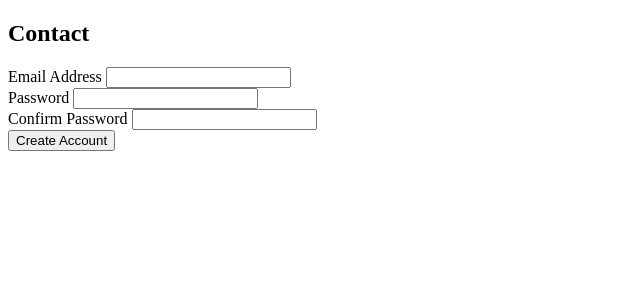
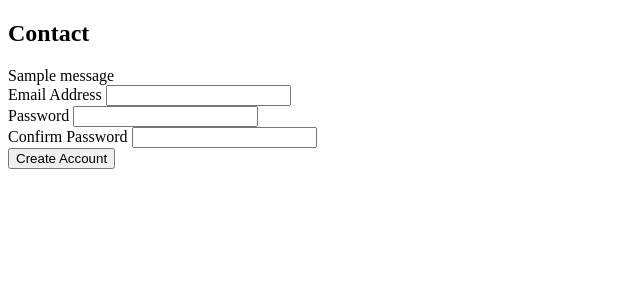
Before and after one commit to nancytaen/petimage, a Flask app: page /signup in a window 1280 px wide. Shown: the part 26-326 px from the top of the page, without its empty margins (0-640 px from the left). Run offline with Flask 2, Linux system fonts and the light colour scheme; one stand-in notice (Sample message) is shown.

Commit message:
flash message for signup form

```diff
--- a/application/templates/user/signup.html
+++ b/application/templates/user/signup.html
@@ -4,6 +4,9 @@
     <div>
         <h2 class="title">Contact</h2>
         <form method="POST" action="/signup">
+            {% for message in get_flashed_messages() %}
+                <div>{{ message }}</div>
+            {% endfor %}
             <div class="form-field">{{ form.email.label }} {{ form.email }}
                 {% if form.email.errors %}
                     {% for error in form.email.errors %}
--- a/application/views/user.py
+++ b/application/views/user.py
@@ -12,7 +12,8 @@ def signup():
     if request.method == 'POST':
         if signup_form.validate():
             print("success")
-            return redirect(url_for('user.login'))
+            flash("User already exists.")
+            # return redirect(url_for('user.login'))
     return render_template('user/signup.html', title="sign up",
                            description="create new account", nav=top_level_nav(), form=signup_form)
 
```
